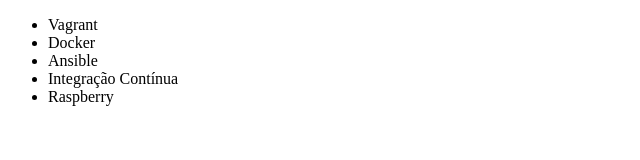
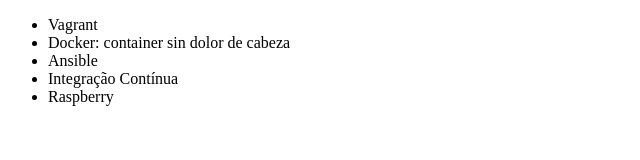
Before and after one commit to antoniogarcia78/aluragit, a plain HTML site: page index.html in a window 1280 px wide. Shown: the whole page, without its empty margins (0-640 px from the left). Drawn offline with Linux system fonts and the light colour scheme.

Commit message:
error en curso Docker

```diff
--- a/index.html
+++ b/index.html
@@ -7,7 +7,7 @@
   <body>
     <ul>
       <li>Vagrant</li>
-      <li>Docker</li>
+      <li>Docker: container sin dolor de cabeza</li>
       <li>Ansible</li>
       <li>Integração Contínua</li>
       <li>Raspberry</li>
```
